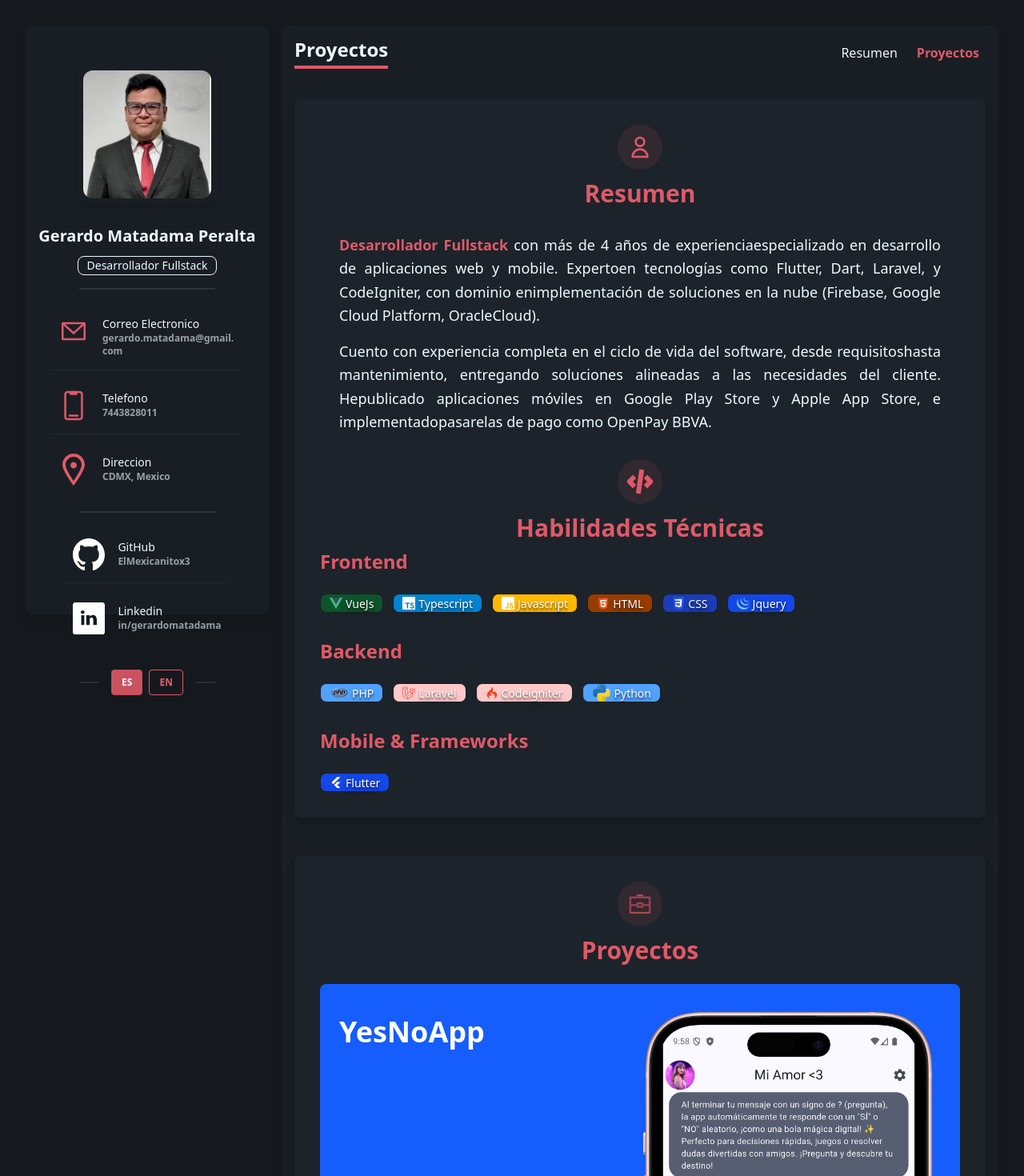
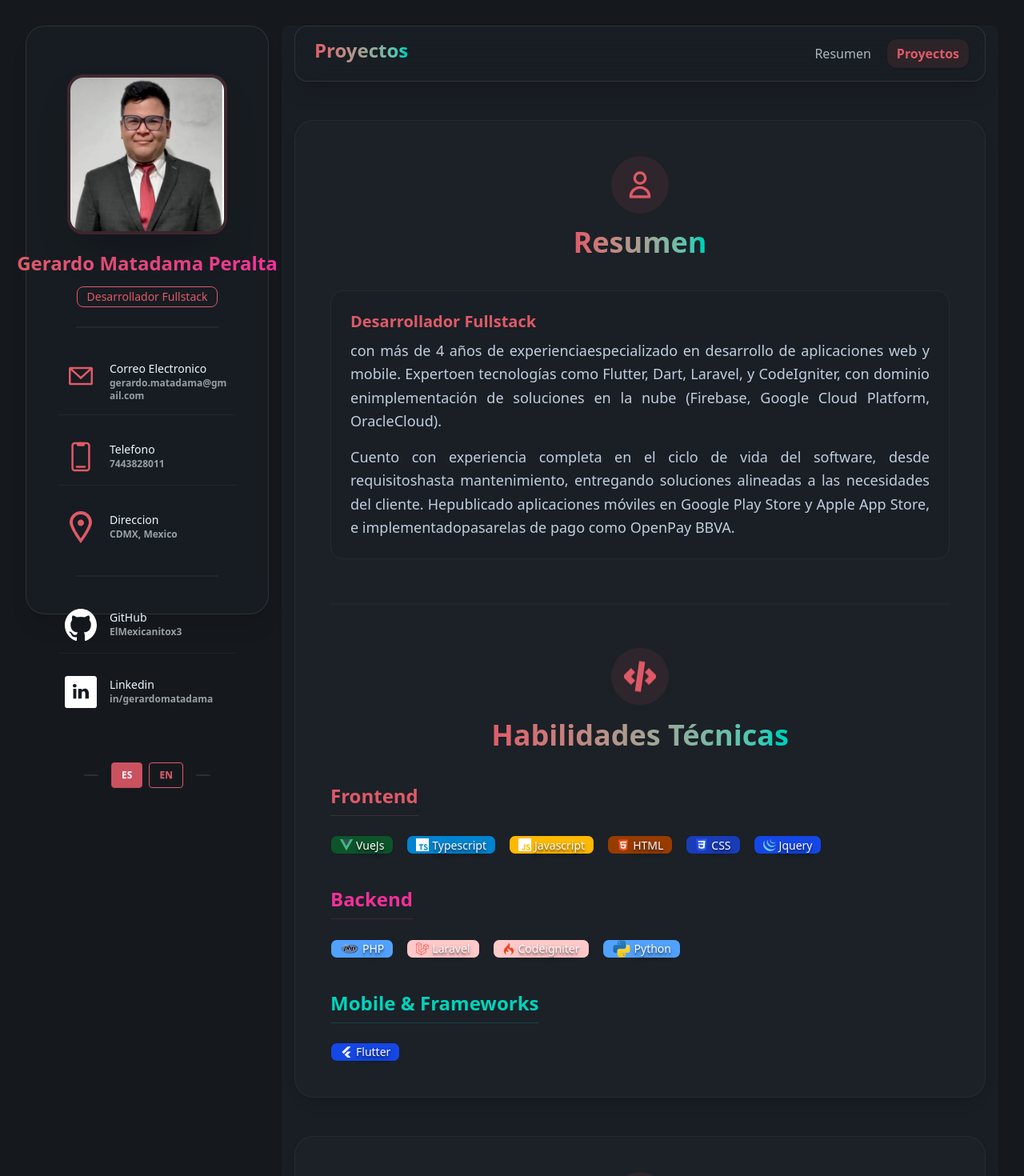
Before and after one commit to ElMexicanitox3/gerardomp.com-vue, a Vue app: page / in a window 1280 px wide. Shown: the top 1470 px of the page at 80% size. Built offline with nearby package versions, Linux system fonts and the light colour scheme.

Commit message:
nuevo diseno

```diff
--- a/src/assets/main.css
+++ b/src/assets/main.css
@@ -9,3 +9,53 @@
 
   --color-primary: #df5a68;
 }
+
+@theme {
+  --animate-fade-in: fade-in 0.5s ease-out forwards;
+  --animate-slide-up: slide-up 0.5s ease-out forwards;
+  --animate-float: float 6s ease-in-out infinite;
+
+  @keyframes fade-in {
+    from {
+      opacity: 0;
+    }
+    to {
+      opacity: 1;
+    }
+  }
+
+  @keyframes slide-up {
+    from {
+      opacity: 0;
+      transform: translateY(20px);
+    }
+    to {
+      opacity: 1;
+      transform: translateY(0);
+    }
+  }
+
+  @keyframes float {
+    0% {
+      transform: translateY(0px);
+    }
+    50% {
+      transform: translateY(-10px);
+    }
+    100% {
+      transform: translateY(0px);
+    }
+  }
+}
+
+.glass-effect {
+  @apply bg-base-200/70 backdrop-blur-lg border border-white/10 shadow-xl;
+}
+
+.glass-card {
+  @apply bg-base-100/60 backdrop-blur-md border border-white/5 shadow-lg;
+}
+
+.hover-lift {
+  @apply transition-transform duration-300 hover:-translate-y-1 hover:shadow-2xl;
+}
--- a/src/features/home/components/CardMobile.vue
+++ b/src/features/home/components/CardMobile.vue
@@ -1,17 +1,19 @@
 <template>
-  <router-link
-    :to="`/project/${cardData.name}`"
-    class="block hover:scale-105 transition-transform duration-300"
-  >
+  <router-link :to="`/project/${cardData.name}`" class="block group hover-lift">
     <div
-      class="relative rounded-lg p-2 overflow-hidden w-auto h-auto md:h-[300px] xl:h-[300px] 2xl:w-[480px]"
+      class="relative rounded-3xl overflow-hidden w-auto h-auto md:h-[300px] xl:h-[300px] 2xl:w-[480px] transition-all duration-500 border border-white/5 shadow-lg group-hover:shadow-2xl group-hover:border-primary/30"
       :class="`${cardData.backgroundColor} ${cardData.textColor}`"
     >
+      <!-- Background Gradient Overlay -->
+      <div
+        class="absolute inset-0 bg-gradient-to-br from-white/10 to-transparent opacity-0 group-hover:opacity-100 transition-opacity duration-500"
+      ></div>
+
       <!-- Contenido dividido en dos columnas -->
-      <div class="flex h-full">
+      <div class="flex h-full relative z-10">
         <!-- Primera columna con texto y botones -->
         <div
-          class="basis-1/2 flex flex-col p-4"
+          class="basis-1/2 flex flex-col p-6"
           :class="{
             'justify-between': cardData.isOnAppStore || cardData.isOnPlayStore,
             'justify-center': !(cardData.isOnAppStore || cardData.isOnPlayStore),
@@ -20,15 +22,17 @@
           <div>
             <div
               v-if="cardData.category"
-              class="inline-block text-sm bg-gray-700 px-2 py-1 rounded-full border border-gray-600"
+              class="inline-block text-xs font-bold uppercase tracking-wider px-3 py-1 rounded-full border border-white/20 bg-black/20 backdrop-blur-sm mb-3"
             >
               {{ cardData.category }}
             </div>
-            <h2 class="text-4xl font-semibold mt-4">{{ cardData.name }}</h2>
+            <h2 class="text-3xl md:text-4xl font-bold leading-tight drop-shadow-sm">
+              {{ cardData.name }}
+            </h2>
           </div>
 
           <div
-            class="flex flex-col space-y-2 mt-4"
+            class="flex flex-col space-y-3 mt-4"
             v-if="cardData.isOnAppStore || cardData.isOnPlayStore"
           >
             <a
@@ -36,40 +40,49 @@
               :href="cardData.urlAppStore"
               target="_blank"
               rel="noopener noreferrer"
-              class="mb-2"
+              class="transition-transform hover:scale-105 active:scale-95"
             >
-              <img src="/assets/app-store.svg" alt="App Store" class="w-32" />
+              <img
+                src="/assets/app-store.svg"
+                alt="App Store"
+                class="w-28 md:w-32 drop-shadow-md"
+              />
             </a>
             <a
               v-if="cardData.isOnPlayStore && cardData.urlPlayStore"
               :href="cardData.urlPlayStore"
               target="_blank"
               rel="noopener noreferrer"
+              class="transition-transform hover:scale-105 active:scale-95"
             >
-              <img src="/assets/google-play.svg" alt="Google Play" class="w-32" />
+              <img
+                src="/assets/google-play.svg"
+                alt="Google Play"
+                class="w-28 md:w-32 drop-shadow-md"
+              />
             </a>
           </div>
 
           <!-- Badge (Pequeño y Dinámico) -->
-          <div v-if="cardData.badges && cardData.badges.length" class="flex space-x-2 mt-2">
+          <div v-if="cardData.badges && cardData.badges.length" class="flex flex-wrap gap-2 mt-4">
             <span
               v-for="badge in cardData.badges"
               :key="badge.name"
-              class="inline-flex items-center text-xs font-medium px-2.5 py-0.5 rounded-sm border"
+              class="inline-flex items-center text-[10px] font-bold uppercase tracking-wide px-2 py-1 rounded-md border border-white/10 shadow-sm backdrop-blur-sm"
               :class="`${badge.color} ${badge.textColor}`"
             >
-              <i :class="badge.icon"></i>
+              <i :class="badge.icon" class="mr-1"></i>
               {{ badge.name }}
             </span>
           </div>
         </div>
 
         <!-- Imagen del screen (segunda columna) -->
-        <div class="basis-1/2 relative">
+        <div class="basis-1/2 relative overflow-hidden">
           <img
             :src="cardData.screenImage"
             alt="Screen"
-            class="md:absolute md:right-[10px] md:top-[10px]"
+            class="md:absolute md:right-[-20px] md:top-[20px] w-full md:w-auto h-auto md:h-[110%] object-contain md:object-cover transform md:rotate-[-5deg] transition-transform duration-500 group-hover:rotate-0 group-hover:scale-105 group-hover:translate-x-[-10px]"
           />
         </div>
       </div>
--- a/src/features/home/components/NavbarComponent.vue
+++ b/src/features/home/components/NavbarComponent.vue
@@ -1,17 +1,28 @@
 <template>
-  <div class="navbar bg-base-200 flex-shrink-0 sticky top-0 lg:top-0 z-10 rounded-2xl">
-    <div class="flex-1 text-lg sm:text-xl font-semibold ml-2">
-      <div class="inline-block">
-        <h2 class="text-2xl font-bold">{{ $t(`sections.${currentTitle}.title`) }}</h2>
-        <div class="h-1 w-full mt-1" style="background-color: var(--color-primary)"></div>
+  <div
+    class="navbar glass-effect flex-shrink-0 sticky top-4 z-50 rounded-2xl mb-6 mx-4 w-auto transition-all duration-300"
+  >
+    <div class="flex-1 text-lg sm:text-xl font-semibold ml-4">
+      <div class="inline-block relative group cursor-default">
+        <h2
+          class="text-2xl font-bold bg-clip-text text-transparent bg-gradient-to-r from-primary to-accent"
+        >
+          {{ $t(`sections.${currentTitle}.title`) }}
+        </h2>
+        <div
+          class="h-1 w-0 group-hover:w-full transition-all duration-300 bg-gradient-to-r from-primary to-accent rounded-full mt-1"
+        ></div>
       </div>
     </div>
-    <div class="flex-none">
-      <ul class="menu menu-horizontal px-1">
+    <div class="flex-none mr-2">
+      <ul class="menu menu-horizontal px-1 gap-2">
         <li v-for="item in menuItems" :key="item">
           <a
-            class="text-sm sm:text-base"
-            :class="{ 'text-primary font-semibold': currentTitle === item }"
+            class="text-sm sm:text-base rounded-xl transition-all duration-300 hover:bg-primary/10 hover:text-primary"
+            :class="{
+              'bg-primary/10 text-primary font-bold shadow-sm': currentTitle === item,
+              'opacity-70 hover:opacity-100': currentTitle !== item,
+            }"
             @click="$emit('section-click', item)"
           >
             {{ $t(`sections.${item}.title`) }}
--- a/src/features/home/components/ProfileCard.vue
+++ b/src/features/home/components/ProfileCard.vue
@@ -6,38 +6,41 @@ import { profileData } from '@/core/data/profileData';
 </script>
 
 <template>
-  <div class="card bg-base-200 shadow-lg h-full">
-    <div class="flex flex-col h-full p-4 sm:p-6">
+  <div class="glass-effect rounded-3xl h-full border border-white/10">
+    <div class="flex flex-col h-full p-6 sm:p-8">
       <!-- Avatar -->
-      <div class="flex flex-col items-center justify-center pt-2 sm:pt-6">
-        <div class="avatar rounded-2xl p-1 sm:p-2 shadow-md">
-          <div class="w-24 sm:w-40 rounded-xl overflow-hidden">
-            <img
-              :src="profileData.avatar"
-              class="hover:scale-105 transition-transform duration-300"
-              alt="Profile photo"
-            />
+      <div class="flex flex-col items-center justify-center pt-4 sm:pt-8 animate-fade-in">
+        <div class="avatar relative group">
+          <div
+            class="w-32 sm:w-48 rounded-2xl overflow-hidden ring-4 ring-primary/20 shadow-2xl transition-all duration-500 group-hover:ring-primary/50 group-hover:scale-105"
+          >
+            <img :src="profileData.avatar" class="object-cover w-full h-full" alt="Profile photo" />
           </div>
+          <div
+            class="absolute inset-0 rounded-2xl bg-gradient-to-t from-black/40 to-transparent opacity-0 group-hover:opacity-100 transition-opacity duration-300"
+          ></div>
         </div>
         <!-- Nombre -->
-        <div class="flex-1 flex flex-col items-center justify-center pt-4 sm:pt-6 px-2">
+        <div class="flex-1 flex flex-col items-center justify-center pt-6 px-2">
           <div class="text-center">
-            <h2 class="2xl:text-2xl xl:text-[20px] font-bold truncate">
+            <h2
+              class="text-2xl xl:text-2xl font-bold bg-clip-text text-transparent bg-gradient-to-r from-primary to-secondary truncate"
+            >
               {{ profileData.name }}
             </h2>
           </div>
-          <div class="pt-1 sm:pt-2">
-            <span class="badge badge-outline text-xs sm:text-sm">{{
-              $t(profileData.roleKey)
-            }}</span>
+          <div class="pt-3">
+            <span class="badge badge-primary badge-outline gap-2 p-3 text-sm font-medium">
+              {{ $t(profileData.roleKey) }}
+            </span>
           </div>
         </div>
       </div>
 
       <!-- Divider -->
-      <div class="divider w-2/3 mx-auto my-2 sm:my-4"></div>
+      <div class="divider w-3/4 mx-auto my-6 opacity-50"></div>
 
-      <ul class="list rounded-box flex flex-col gap-2 mx-auto">
+      <ul class="list flex flex-col gap-4 mx-auto w-full max-w-xs animate-slide-up">
         <ContactInfo
           v-for="(contact, index) in profileData.contact"
           :key="index"
@@ -45,14 +48,19 @@ import { profileData } from '@/core/data/profileData';
         />
       </ul>
 
-      <div class="divider w-2/3 mx-auto my-2 sm:my-4"></div>
+      <div class="divider w-3/4 mx-auto my-6 opacity-50"></div>
 
       <!-- Socials -->
-      <ul class="list rounded-box flex flex-col gap-2 mx-auto">
+      <ul
+        class="list flex flex-col gap-3 mx-auto w-full max-w-xs animate-slide-up"
+        style="animation-delay: 100ms"
+      >
         <SocialLinks v-for="(social, index) in profileData.socials" :key="index" :social="social" />
       </ul>
 
-      <LangComponent />
+      <div class="mt-auto pt-6 flex justify-center animate-fade-in" style="animation-delay: 200ms">
+        <LangComponent />
+      </div>
     </div>
   </div>
 </template>
--- a/src/features/home/views/projectsView.vue
+++ b/src/features/home/views/projectsView.vue
@@ -1,24 +1,24 @@
 <template>
-  <div class="w-full mx-auto px-4 py-6">
-    <div class="card bg-base-100 shadow-lg h-full">
-      <div class="card-body p-6 md:p-8 relative">
-        <div class="flex flex-col items-center">
-          <div class="bg-primary/10 p-3 rounded-full mb-3">
-            <ProjectIcon class="h-8 w-8 text-primary" />
+  <div class="w-full mx-auto px-4 py-6 animate-fade-in">
+    <div class="glass-card rounded-3xl h-full p-1">
+      <div class="card-body p-6 md:p-10 relative">
+        <div class="flex flex-col items-center mb-8">
+          <div class="bg-primary/10 p-4 rounded-full mb-4 animate-float">
+            <ProjectIcon class="h-10 w-10 text-primary" />
           </div>
-          <h2 class="text-2xl md:text-3xl font-bold text-center text-primary">
-            <span class="bg-clip-text from-primary to-accent">{{
+          <h2 class="text-3xl md:text-4xl font-bold text-center">
+            <span class="bg-clip-text text-transparent bg-gradient-to-r from-primary to-accent">{{
               $t('sections.projects.title')
             }}</span>
           </h2>
         </div>
-        <div class="mt-4 w-full">
-          <div class="grid gap-4 grid-cols-1 xl:grid-cols-1 2xl:grid-cols-2">
+        <div class="mt-6 w-full">
+          <div class="grid gap-6 grid-cols-1 xl:grid-cols-1 2xl:grid-cols-2">
             <CardMobile
               v-for="(project, index) in projects"
               :key="index"
               :card-data="project"
-              class="transition-colors hover:bg-primary/10 rounded-lg mb-4"
+              class="mb-4"
             />
           </div>
         </div>
--- a/src/features/home/views/summaryView.vue
+++ b/src/features/home/views/summaryView.vue
@@ -1,23 +1,27 @@
 <template>
-  <div class="w-full mx-auto px-4 py-6">
-    <div class="card bg-base-100 shadow-lg h-full">
-      <div class="card-body p-6 md:p-8 relative">
-        <div class="flex flex-col items-center">
-          <div class="bg-primary/10 p-3 rounded-full mb-3">
-            <UserIcon class="h-8 w-8 text-primary" />
+  <div class="w-full mx-auto px-4 py-6 animate-fade-in">
+    <div class="glass-card rounded-3xl h-full p-1">
+      <div class="card-body p-6 md:p-10 relative">
+        <div class="flex flex-col items-center mb-8">
+          <div class="bg-primary/10 p-4 rounded-full mb-4 animate-float">
+            <UserIcon class="h-10 w-10 text-primary" />
           </div>
-          <h2 class="text-2xl md:text-3xl font-bold text-center text-primary">
-            <span class="bg-clip-text from-primary to-accent">{{
+          <h2 class="text-3xl md:text-4xl font-bold text-center">
+            <span class="bg-clip-text text-transparent bg-gradient-to-r from-primary to-accent">{{
               $t('sections.summary.title')
             }}</span>
           </h2>
         </div>
 
         <!-- Contenido mejorado -->
-        <div class="space-y-2 text-base md:text-lg leading-relaxed">
-          <div class="p-6 rounded-xl">
+        <div class="space-y-6 text-base md:text-lg leading-relaxed text-base-content/80">
+          <div
+            class="p-6 rounded-2xl bg-base-200/50 border border-base-content/5 hover:bg-base-200/80 transition-colors duration-300"
+          >
             <p class="text-justify">
-              <span class="font-bold text-primary">{{ $t('porfileCard.role') }}</span>
+              <span class="font-bold text-primary text-xl block mb-2">{{
+                $t('porfileCard.role')
+              }}</span>
               {{ $t('sections.summary.p1') }}
             </p>
 
@@ -27,49 +31,64 @@
           </div>
         </div>
 
-        <div class="flex flex-col items-center">
-          <div class="bg-primary/10 p-3 rounded-full mb-3">
-            <SkillsIcon class="h-8 w-8 text-primary" />
+        <div class="divider my-10 opacity-30"></div>
+
+        <div class="flex flex-col items-center mb-8">
+          <div
+            class="bg-primary/10 p-4 rounded-full mb-4 animate-float"
+            style="animation-delay: 1s"
+          >
+            <SkillsIcon class="h-10 w-10 text-primary" />
           </div>
-          <h2 class="text-2xl md:text-3xl font-bold text-center text-primary">
-            <span class="bg-clip-text from-primary to-accent">{{
+          <h2 class="text-3xl md:text-4xl font-bold text-center">
+            <span class="bg-clip-text text-transparent bg-gradient-to-r from-primary to-accent">{{
               $t('sections.skills.title')
             }}</span>
           </h2>
         </div>
 
-        <div class="space-y-8">
+        <div class="space-y-10">
           <!-- Sección Frontend -->
-          <div>
-            <h3 class="text-2xl font-bold text-primary border-primary pb-2 mb-4">Frontend</h3>
-            <div class="flex flex-wrap gap-3">
-              <VuejsBadge />
-              <TypescriptBadge />
-              <JavascriptBadge />
-              <HtmlBadge />
-              <CssBadge />
-              <JqueryBadge />
+          <div class="group">
+            <h3
+              class="text-2xl font-bold text-primary border-b border-primary/20 pb-2 mb-6 inline-block"
+            >
+              Frontend
+            </h3>
+            <div class="flex flex-wrap gap-4">
+              <div class="hover-lift"><VuejsBadge /></div>
+              <div class="hover-lift"><TypescriptBadge /></div>
+              <div class="hover-lift"><JavascriptBadge /></div>
+              <div class="hover-lift"><HtmlBadge /></div>
+              <div class="hover-lift"><CssBadge /></div>
+              <div class="hover-lift"><JqueryBadge /></div>
             </div>
           </div>
 
           <!-- Sección Backend -->
-          <div>
-            <h3 class="text-2xl font-bold text-primary border-secondary pb-2 mb-4">Backend</h3>
-            <div class="flex flex-wrap gap-3">
-              <PhpBadge />
-              <LaravelBadge />
-              <CodeigniterBadge />
-              <PythonBadge />
+          <div class="group">
+            <h3
+              class="text-2xl font-bold text-secondary border-b border-secondary/20 pb-2 mb-6 inline-block"
+            >
+              Backend
+            </h3>
+            <div class="flex flex-wrap gap-4">
+              <div class="hover-lift"><PhpBadge /></div>
+              <div class="hover-lift"><LaravelBadge /></div>
+              <div class="hover-lift"><CodeigniterBadge /></div>
+              <div class="hover-lift"><PythonBadge /></div>
             </div>
           </div>
 
           <!-- Sección Frameworks/Mobile -->
-          <div>
-            <h3 class="text-2xl font-bold text-primary border-accent pb-2 mb-4">
+          <div class="group">
+            <h3
+              class="text-2xl font-bold text-accent border-b border-accent/20 pb-2 mb-6 inline-block"
+            >
               Mobile & Frameworks
             </h3>
-            <div class="flex flex-wrap gap-3">
-              <FlutterBadge />
+            <div class="flex flex-wrap gap-4">
+              <div class="hover-lift"><FlutterBadge /></div>
               <!-- Agrega otros badges de frameworks aquí -->
             </div>
           </div>
```
